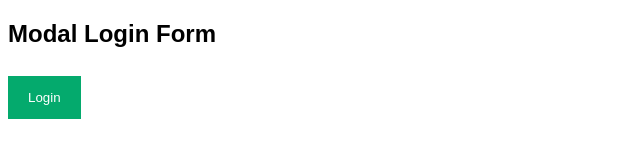
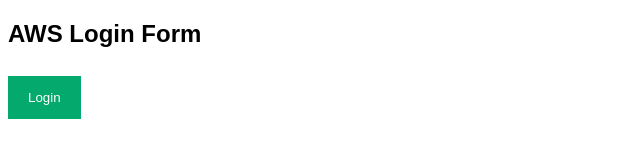
Before and after one commit to premshri1/NewRepo, a plain HTML site: page index.html in a window 1280 px wide. Shown: the full height of the page, 0-640 px from the left. Drawn offline with Linux system fonts and the light colour scheme.

Commit message:
Update index.html

```diff
--- a/index.html
+++ b/index.html
@@ -127,7 +127,7 @@
 </head>
 <body>
 
-<h2>Modal Login Form</h2>
+<h2>AWS Login Form</h2>
 
 <button onclick="document.getElementById('id01').style.display='block'" style="width:auto;">Login</button>
 
```
